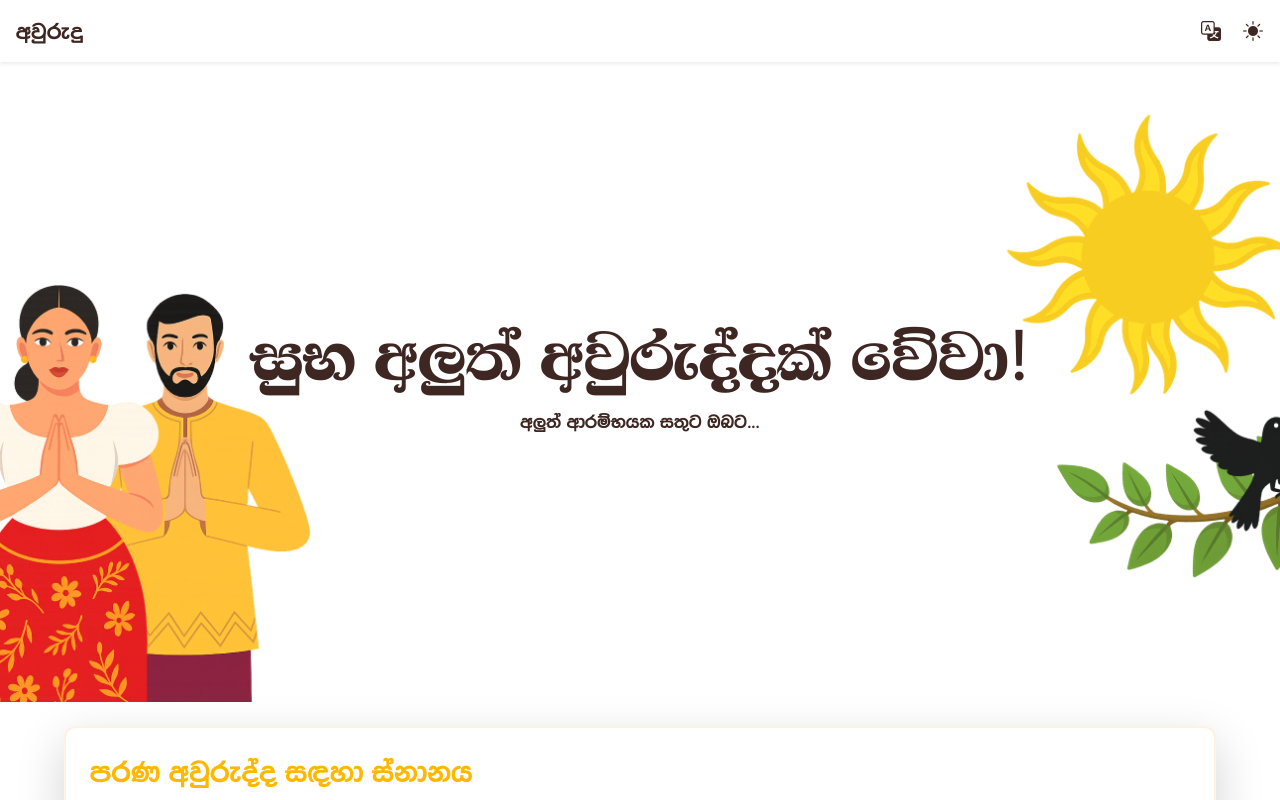
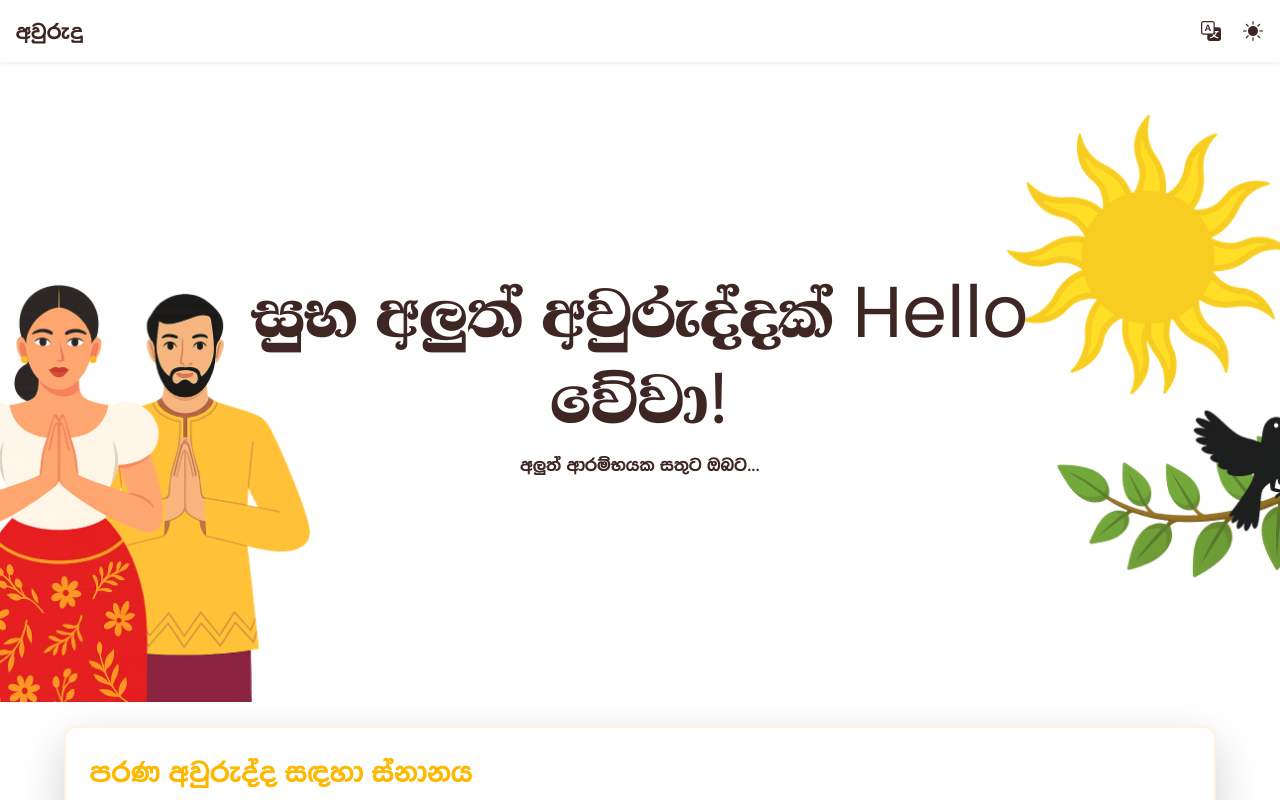
Before and after one commit to kiwizu3/Avurudu, a React (Vite) app: page / in a window 1280 px wide. Shown: the top 800 px of the page. Built offline with nearby package versions, Linux system fonts and the light colour scheme; the HTML template or start-up script is replaced by a standard one.

Commit message:
Testing again

```diff
--- a/src/App.jsx
+++ b/src/App.jsx
@@ -41,7 +41,7 @@ const App = () => {
   }, []);
 
   const title = {
-    si: "අලුත් අවුරුදු Hello නැකෑත්",
+    si: "අලුත් අවුරුදු නැකෑත්",
     en: "Sinhala Avurudu Rituals",
   };
 
--- a/src/components/Hero.jsx
+++ b/src/components/Hero.jsx
@@ -4,7 +4,7 @@ import { motion } from "framer-motion";
 const Hero = ({ language }) => {
     const content = {
         si: {
-            title: "සුභ අලුත් අවුරුද්දක් වේවා!",
+            title: "සුභ අලුත් අවුරුද්දක් Hello වේවා!",
             subtitle: "අලුත් ආරම්භයක සතුට ඔබට...",
         },
         en: {
```
